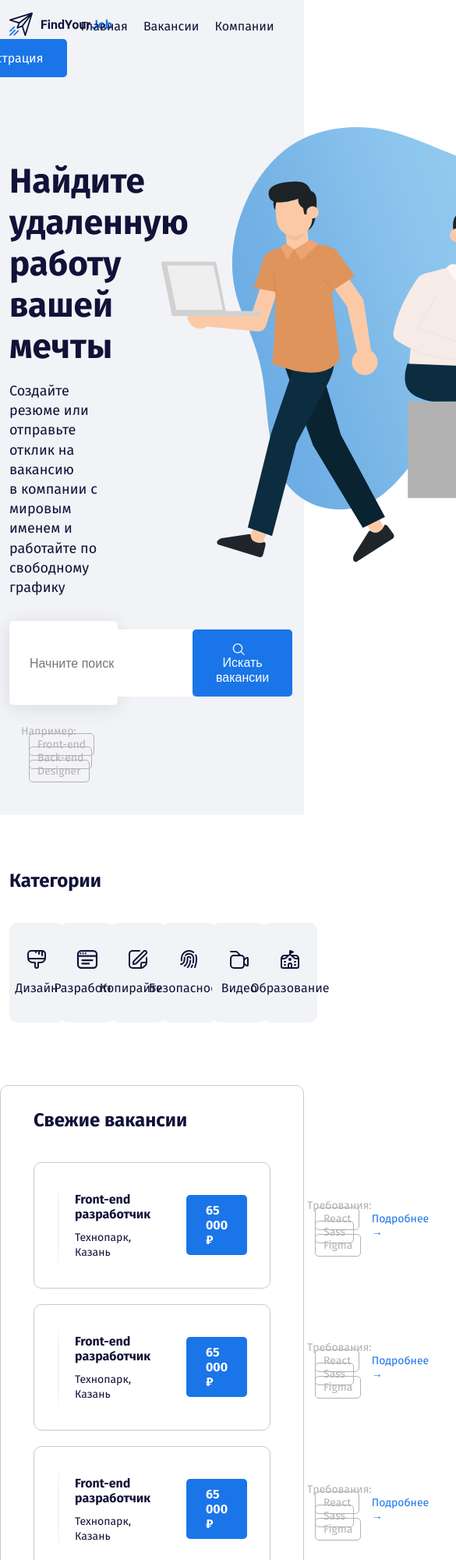
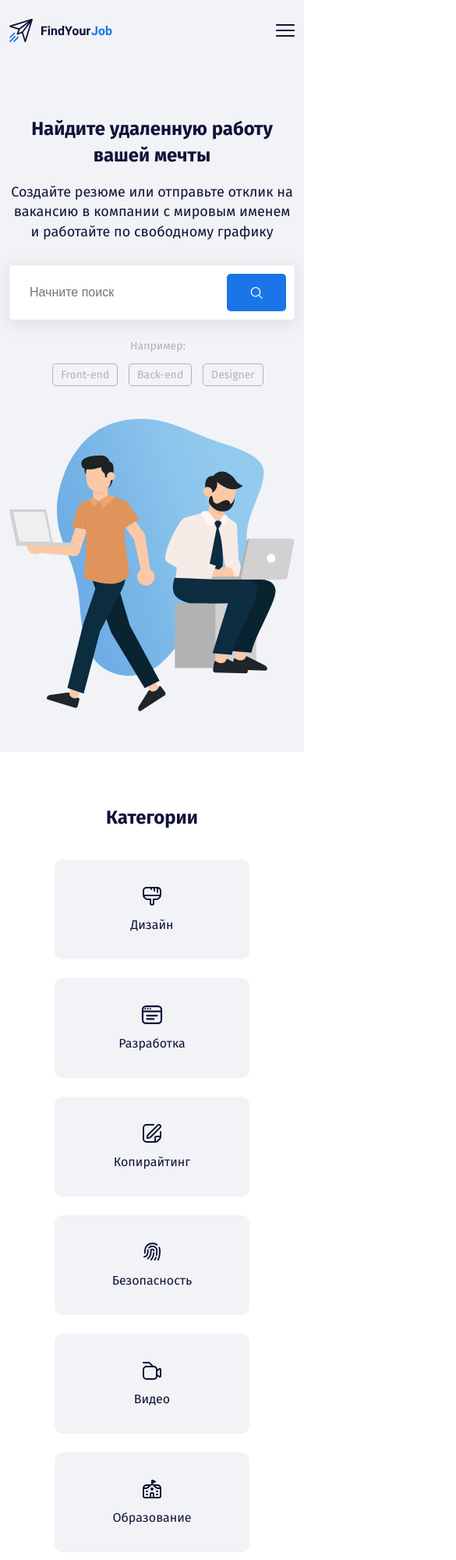
Before and after one commit to romashkin88/FindYourJob, a plain HTML site: page index.html in a window 390 px wide. Shown: the top 2000 px of the page at 78% size, 585 px wide, since content can reach past the window. Drawn offline with Linux system fonts and the light colour scheme.

Commit message:
Add files via upload

```diff
--- a/css/style.css
+++ b/css/style.css
@@ -8,6 +8,9 @@ body {
     font-family: 'Fira Sans', sans-serif;
     font-size: 16px;
     color: #111238;
+}
+img {
+    max-width: 100%;
 }
 .header {
     background: #F2F3F6;
@@ -43,10 +46,10 @@ body {
 }
 .button-icon {
     vertical-align: middle;
-    margin-right: 10px;
 }
 .button-text {
     vertical-align: middle;
+    margin-right: 10px;
 }
 .hero-title {
     font-size: 44px;
@@ -213,3 +216,78 @@ body {
     text-decoration: none;
     color: #111238;
 }
+@media (max-width: 1200px) {
+    .offer-salary {
+        margin-left: 30px;
+        margin-right: 30px;
+    }
+    .more {
+        margin-right: 0;
+    }
+}
+@media (max-width: 992px) {
+    .more {
+        margin-right: auto;
+        margin-left: auto;
+    }
+    .offer-title {
+        text-align: center;
+        margin-left: 0;
+    }
+    .tag {
+        margin-left: 5px;
+        margin-right: 5px;
+    }
+    .navbar {
+        position: fixed;
+        left: 0;
+        top: 0;
+        width: 100%;
+        height: 100%;
+        background: #fff;
+        transform: translateX(-100%);
+        transition: transform 0.3s;
+    }
+    is-open {
+        transform: translateX(0);
+    }
+    .menu-item:not(:last-child) {
+        margin-right: 0;
+    }
+    .button-link {
+        margin-right: 0;
+    }
+    .close-button {
+        position: fixed;
+        top: 10px;
+        right: 10px;
+        text-decoration: none;
+        font-style: 24px;
+        text-align: right;
+        padding: 20px;
+    }
+}
+@media (max-width: 576px) {
+    .text-label {
+        display: block;
+        margin-bottom: 20px;
+        text-align: center;
+    }
+    .hero {
+        text-align: center;
+    }
+    .hero-title {
+        font-size: 24px;
+        line-height: 1.4;
+    }
+    .footer {
+        text-align: center;
+    }
+    .card {
+        max-width: 250px;
+        margin: auto;
+    }
+    .section-title {
+        text-align: center;
+    }
+}
--- a/index.html
+++ b/index.html
@@ -14,16 +14,26 @@
 <body>
     <header class="header pb-5">
         <div class="container">
-            <div class="row align-items-center py-3">
-                <div class="col-2">
+            <div class="d-flex pt-4 d-lg-none align-items-center justify-content-between">
+                    <a href="/" class="logo-link">
+                        <img src="img/logo.svg" alt="logo: FindYourJob">
+                    </a>
+                    <a href="#" class="menu-button">
+                        <img src="img/menu-burger.svg" alt="icon: burger menu">
+                    </a>
+            </div>
+            <!-- /.row -->
+            <div class="row align-items-center py-3 navbar flex-column flex-lg-row">
+                <a href="#" class="close-button d-lg-none">&times;</a>
+                <div class="col-2 mb-5 mb-lg-0">
                     <a href="#" class="logo-link">
                         <img src="img/logo.svg" alt="logo: FindYourJob">
                     </a>
                 </div>
                 <!-- /.col -->
-                <div class="col d-flex justify-content-center">
+                <div class="col-lg d-flex justify-content-center mb-5 mb-lg-0">
                     <nav class="nav">
-                        <ul class="menu d-flex">
+                        <ul class="menu d-flex flex-column flex-lg-row align-items-center">
                             <li class="menu-item"><a href="#" class="menu-link"></a>Главная</li>
                             <li class="menu-item"><a href="#" class="menu-link"></a>Вакансии</li>
                             <li class="menu-item"><a href="#" class="menu-link"></a>Компании</li>
@@ -31,15 +41,15 @@
                     </nav>
                 </div>
                 <!-- /.col -->
-                <div class="col-3 d-flex align-items-center justify-content-end">
+                <div class="col-lg-3 d-flex align-items-center justify-content-center justify-content-lg-end flex-column flex-lg-row">
                     <a href="#" class="button button-link">Войти</a>
                     <a href="#" class="button button-primary">Регистрация</a>
                 </div>
                 <!-- /.col -->
             </div>
             <!-- /.row -->
-            <div class="row pt-5">
-                <div class="col-5">
+            <div class="row pt-5 hero">
+                <div class="col-xxl-5 col-lg-7 col-md-9">
                     <h1 class="hero-title">Найдите удаленную работу вашей мечты</h1>
                     <p class="hero-text">Создайте резюме или отправьте отклик на вакансию в&nbsp;компании с мировым именем и работайте по свободному графику</p>
                     <form action="#" class="hero-form">
@@ -47,7 +57,7 @@
                             <input type="text" name="" id="" class="input" placeholder="Начните поиск">
                             <button class="button button-primary">
                                 <img class="button-icon" src="img/search.svg" alt="icon-search">
-                                <span class="button-text">Искать вакансии</span>
+                                <span class="button-text d-none d-md-inline-block">Искать вакансии</span>
                             </button>
                         </div>
                     </form>
@@ -61,7 +71,7 @@
                     <!-- /.tags-group -->
                 </div>
                 <!-- /.col-5 -->
-                <div class="col-6 offset-1">
+                <div class="col-xxl-6 offset-xxl-1 col-lg-5 mt-5 mt-lg-0">
                     <img src="img/hero-image.svg" alt="image: people with laptops" class="hero-image">
                 </div>
                 <!-- /.col-6 offset-1 -->
@@ -74,7 +84,7 @@
         <div class="container">
             <h2 class="section-title">Категории</h2>
             <div class="row">
-                <div class="col-2">
+                <div class="col-lg-2 col-md-4 col-sm-6 mb-4 mb-lg-0">
                     <a href="#" class="card d-flex flex-column align-items-center">
                     <svg height="24" class="card-icon">
                         <use href="img/icons.svg#brush"></use>
@@ -83,7 +93,7 @@
                         <!-- /.card-text --></a>
                     <!-- /.card --></div>
                 <!-- /.col -->
-                <div class="col-2">
+                <div class="col-lg-2 col-md-4 col-sm-6 mb-4 mb-lg-0">
                     <a href="#" class="card d-flex flex-column align-items-center">
                         <svg height="24" class="card-icon">
                             <use href="img/icons.svg#browser"></use>
@@ -92,7 +102,7 @@
                         <!-- /.card-text --></a>
                     <!-- /.card --></div>
                 <!-- /.col -->
-                <div class="col-2">
+                <div class="col-lg-2 col-md-4 col-sm-6 mb-4 mb-lg-0">
                     <a href="#" class="card d-flex flex-column align-items-center">
                         <svg height="24" class="card-icon">
                             <use href="img/icons.svg#edit"></use>
@@ -101,7 +111,7 @@
                         <!-- /.card-text --></a>
                     <!-- /.card --></div>
                 <!-- /.col -->
-                <div class="col-2">
+                <div class="col-lg-2 col-md-4 col-sm-6 mb-4 mb-lg-0">
                     <a href="#" class="card d-flex flex-column align-items-center">
                         <svg height="24" class="card-icon">
                             <use href="img/icons.svg#fingerprint"></use>
@@ -110,7 +120,7 @@
                         <!-- /.card-text --></a>
                     <!-- /.card --></div>
                 <!-- /.col -->
-                <div class="col-2">
+                <div class="col-lg-2 col-md-4 col-sm-6 mb-4 mb-lg-0">
                     <a href="#" class="card d-flex flex-column align-items-center">
                         <svg height="24" class="card-icon">
                             <use href="img/icons.svg#camera"></use>
@@ -119,7 +129,7 @@
                         <!-- /.card-text --></a>
                     <!-- /.card --></div>
                 <!-- /.col -->
-                <div class="col-2">
+                <div class="col-lg-2 col-md-4 col-sm-6 mb-4 mb-lg-0">
                     <a href="#" class="card d-flex flex-column align-items-center">
                         <svg height="24" class="card-icon">
                             <use href="img/icons.svg#Vector"></use>
@@ -136,14 +146,14 @@
     <section class="section offers">
         <div class="container">
             <h2 class="section-title">Свежие вакансии</h2>
-            <div class="offers d-flex align-items-center">
-                <div class="offer-image"></div>
-                <div class="offer-title">
+            <div class="offers d-flex align-items-center flex-column flex-lg-row">
+                <div class="offer-image mb-4 mb-lg-0"></div>
+                <div class="offer-title mb-4 mb-lg-0">
                     <h3 class="offer-heading">Front-end разработчик</h3>
                     <span class="offer-place">Технопарк, Казань</span>
                 </div>
                 <!-- /.offer-title -->
-                <span class="offer-salary">65 000 ₽</span>
+                <span class="offer-salary mb-4 mb-lg-0">65 000 ₽</span>
                 <div class="tags-group">
                     <span class="text-label">Требования:</span>
                     <a href="#" class="tag">React</a>
@@ -151,17 +161,17 @@
                     <a href="#" class="tag">Figma</a>
                 </div>
                 <!-- /.tags-group -->
-                <a href="#" class="more">Подробнее →</a>
+                <a href="#" class="more mt-5 mt-lg-0">Подробнее →</a>
             </div>
             <!-- /.offers -->
-            <div class="offers d-flex align-items-center">
-                <div class="offer-image"></div>
-                <div class="offer-title">
+            <div class="offers d-flex align-items-center flex-column flex-lg-row">
+                <div class="offer-image mb-4 mb-lg-0"></div>
+                <div class="offer-title mb-4 mb-lg-0">
                     <h3 class="offer-heading">Front-end разработчик</h3>
                     <span class="offer-place">Технопарк, Казань</span>
                 </div>
                 <!-- /.offer-title -->
-                <span class="offer-salary">65 000 ₽</span>
+                <span class="offer-salary mb-4 mb-lg-0">65 000 ₽</span>
                 <div class="tags-group">
                     <span class="text-label">Требования:</span>
                     <a href="#" class="tag">React</a>
@@ -169,17 +179,17 @@
                     <a href="#" class="tag">Figma</a>
                 </div>
                 <!-- /.tags-group -->
-                <a href="#" class="more">Подробнее →</a>
+                <a href="#" class="more mt-5 mt-lg-0">Подробнее →</a>
             </div>
             <!-- /.offers -->
-            <div class="offers d-flex align-items-center">
-                <div class="offer-image"></div>
-                <div class="offer-title">
+            <div class="offers d-flex align-items-center flex-column flex-lg-row">
+                <div class="offer-image mb-4 mb-lg-0"></div>
+                <div class="offer-title mb-4 mb-lg-0">
                     <h3 class="offer-heading">Front-end разработчик</h3>
                     <span class="offer-place">Технопарк, Казань</span>
                 </div>
                 <!-- /.offer-title -->
-                <span class="offer-salary">65 000 ₽</span>
+                <span class="offer-salary mb-4 mb-lg-0">65 000 ₽</span>
                 <div class="tags-group">
                     <span class="text-label">Требования:</span>
                     <a href="#" class="tag">React</a>
@@ -187,17 +197,17 @@
                     <a href="#" class="tag">Figma</a>
                 </div>
                 <!-- /.tags-group -->
-                <a href="#" class="more">Подробнее →</a>
+                <a href="#" class="more mt-5 mt-lg-0">Подробнее →</a>
             </div>
             <!-- /.offers -->
-            <div class="offers d-flex align-items-center">
-                <div class="offer-image"></div>
-                <div class="offer-title">
+            <div class="offers d-flex align-items-center flex-column flex-lg-row">
+                <div class="offer-image mb-4 mb-lg-0"></div>
+                <div class="offer-title mb-4 mb-lg-0">
                     <h3 class="offer-heading">Front-end разработчик</h3>
                     <span class="offer-place">Технопарк, Казань</span>
                 </div>
                 <!-- /.offer-title -->
-                <span class="offer-salary">65 000 ₽</span>
+                <span class="offer-salary mb-4 mb-lg-0">65 000 ₽</span>
                 <div class="tags-group">
                     <span class="text-label">Требования:</span>
                     <a href="#" class="tag">React</a>
@@ -205,7 +215,7 @@
                     <a href="#" class="tag">Figma</a>
                 </div>
                 <!-- /.tags-group -->
-                <a href="#" class="more">Подробнее →</a>
+                <a href="#" class="more mt-5 mt-lg-0">Подробнее →</a>
             </div>
             <!-- /.offers -->
         </div>
@@ -220,7 +230,7 @@
                     <input type="text" name="" id="" class="input" placeholder="E-mail">
                     <button class="button button-primary">
                         <img class="button-icon" src="img/Vector.svg" alt="envelope">
-                        <span class="button-text">Подписаться</span>
+                        <span class="button-text d-none d-md-inline-block">Подписаться</span>
                     </button>
                 </div>
             </form>
@@ -232,13 +242,13 @@
     <footer class="footer">
         <div class="container">
             <div class="row">
-                <div class="col-3">
+                <div class="col-lg-3 col-sm-6 mb-5 mb-lg-0 col-7 mx-auto">
                     <img src="img/logo.svg" alt="log: Find Your Job" class="footer-logo">
                     <p class="footer-description">Сайт с вакансиями для тех,<br>кто ищет удаленную работу</p>
                     <span class="footer-copyright">© 2021</span>
                 </div>
                 <!-- /.col-3 -->
-                <div class="col-3">
+                <div class="col-lg-3 col-sm-6 mb-5 mb-lg-0 col-7 mx-auto">
                     <h3 class="footer-title">Свяжитесь с нами</h3>
                     <ul class="footer-list">
                         <il class="footer-list-item"><a href="tel:+78002020300" class="footer-list-link">8 800 20 20 300</a></il>
@@ -246,7 +256,7 @@
                     </ul>
                 </div>
                 <!-- /.col-3 -->
-                <div class="col-3">
+                <div class="col-lg-3 col-sm-6 mb-5 mb-lg-0 col-7 mx-auto">
                     <h3 class="footer-title">Информация</h3>
                     <ul class="footer-list">
                         <il class="footer-list-item"><a href="#" class="footer-list-link">Обработка данных</a></il>
@@ -255,7 +265,7 @@
                     </ul>
                 </div>
                 <!-- /.col-3 -->
-                <div class="col-3">
+                <div class="col-lg-3 col-sm-6 mb-5 mb-lg-0 col-7 mx-auto">
                     <h3 class="footer-title">Навигация по сайту</h3>
                     <ul class="footer-list">
                         <il class="footer-list-item"><a href="#" class="footer-list-link">Вакансии</a></il>
@@ -270,5 +280,6 @@
         <!-- /.container -->
     </footer>
     <!-- /.footer -->
+    <script src="js/main.js"></script>
 </body>
 </html>
```
Also changed, not shown: js/main.js (added, +9 -0 lines), img/menu-burger.svg (added).
